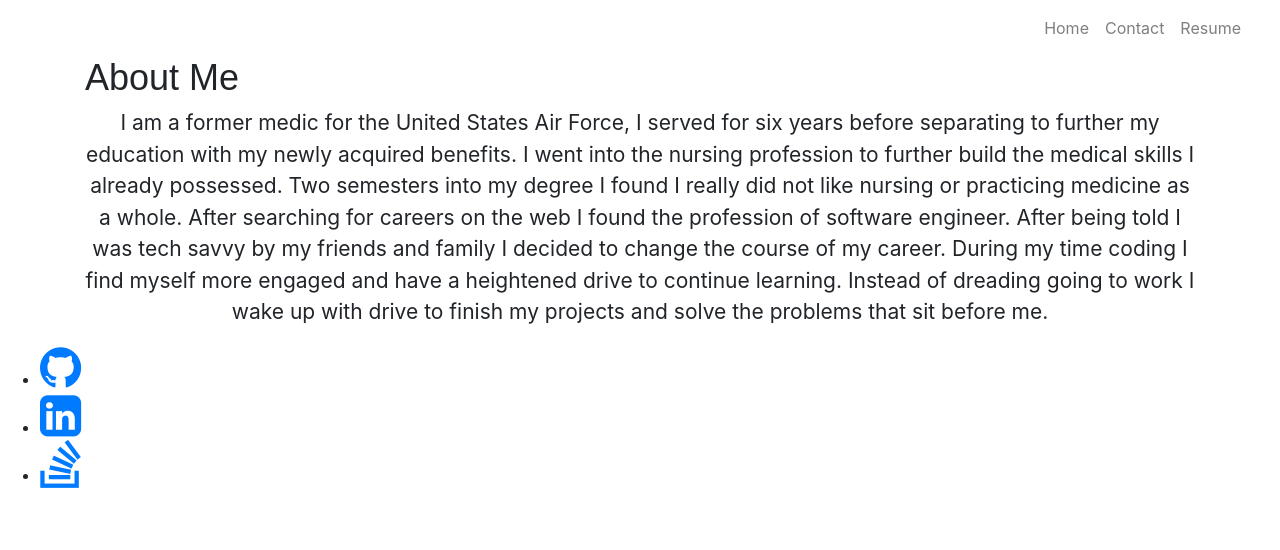
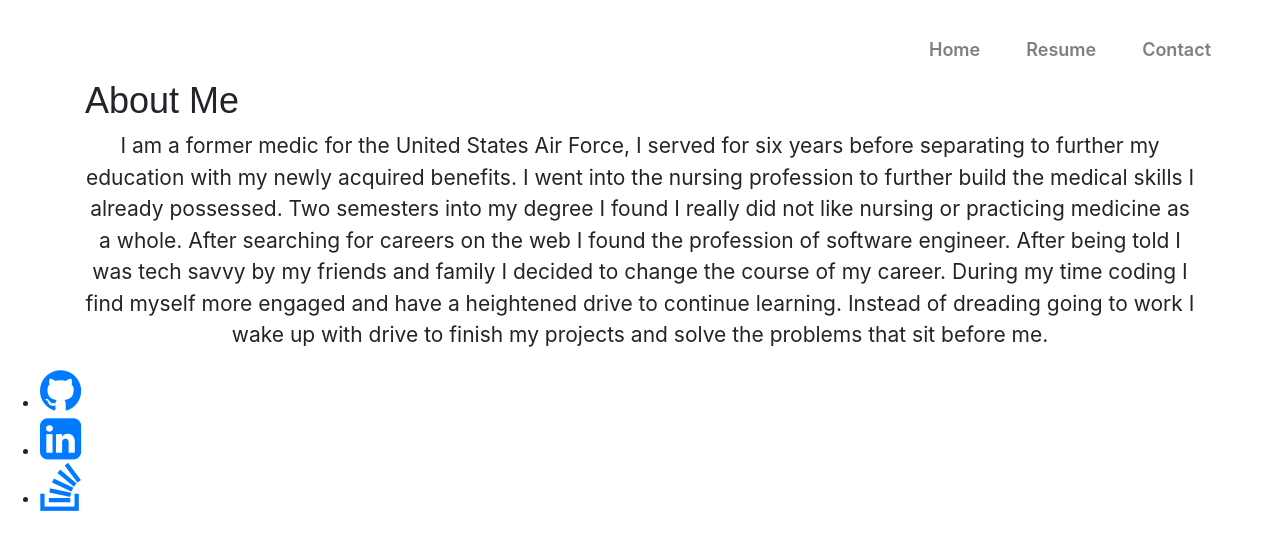
Before and after one commit to chazgraham/Chazs-React-Portfolio, a React (Create React App) app: page /About in a window 1280 px wide. Shown: the top 550 px of the page. Built offline with nearby package versions, Linux system fonts and the light colour scheme.

Commit message:
restructured the nav links and restyled them

```diff
--- a/src/components/Nav/index.js
+++ b/src/components/Nav/index.js
@@ -11,14 +11,14 @@ function AppNavbar() {
           <Navbar.Toggle aria-controls='responsive-navbar-nav' />
           <Navbar.Collapse id='responsive-navbar-nav'>
             <Nav className='ml-auto'>
-              <Nav.Link as={Link} to='portfolio'>
+              <Nav.Link as={Link} to='Chazs-React-Portfolio'>
                 Home
+              </Nav.Link>
+              <Nav.Link as={Link} to='resume'>
+                Resume
               </Nav.Link>
               <Nav.Link as={Link} to='contact'>
                 Contact
-              </Nav.Link>
-              <Nav.Link as={Link} to='resume'>
-                Resume
               </Nav.Link>
             </Nav>
           </Navbar.Collapse>
--- a/src/index.css
+++ b/src/index.css
@@ -37,11 +37,18 @@ h5 {
   text-align: center;
 }
 
+a.nav-link {
+  font-size: large;
+  font-weight: 600;
+  margin-top: 20px;
+  margin-right: 30px;
+}
+
 .img_container {
   min-height: 100vh;
   background: url(../src/assets/images/background-img.jpg);
   background-size: cover;
-  margin-top: -56px;
+  margin-top: -79px;
 }
 
 .centered {
```
